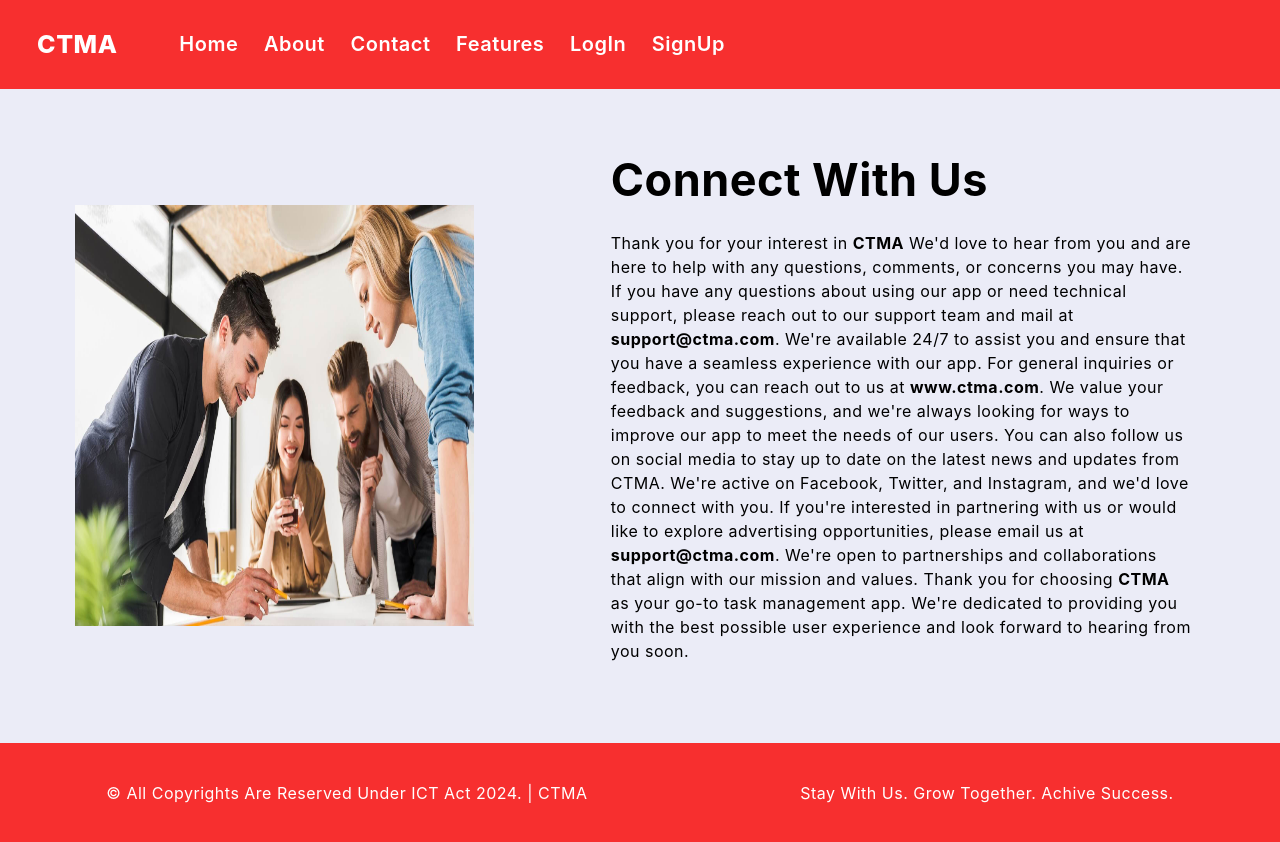
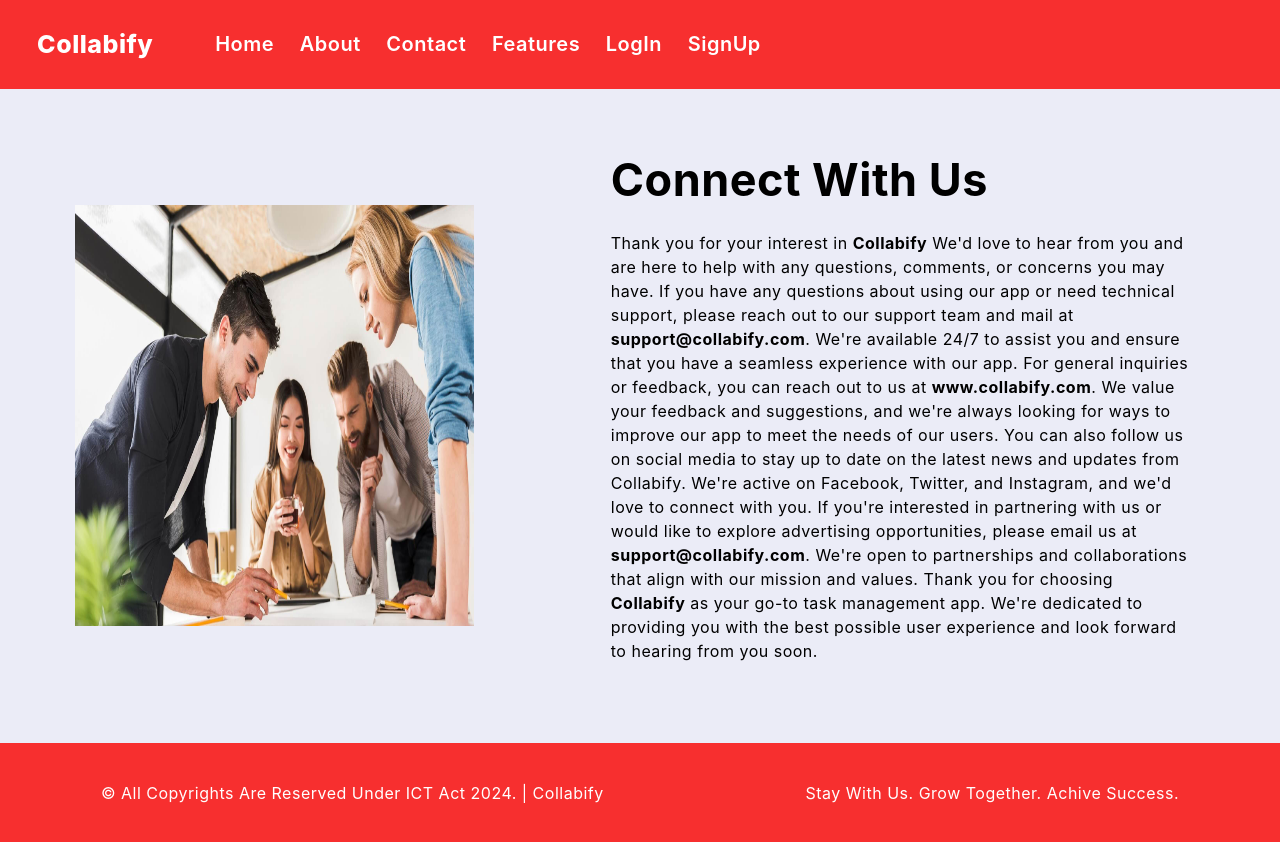
Before and after one commit to AntoAhamed/Collaborative-Task-Management-App, a React (Create React App) app: page /contact in a window 1280 px wide. Shown: the top 842 px of the page. Built offline with nearby package versions, Linux system fonts and the light colour scheme.

Commit message:
app name changed

```diff
--- a/public/index.html
+++ b/public/index.html
@@ -22,7 +22,7 @@
       work correctly both with client-side routing and a non-root public URL.
       Learn how to configure a non-root public URL by running `npm run build`.
     -->
-  <title>CTMA - Colleborative Task Management System</title>
+  <title>Collabify - Colleborative Task Management System</title>
   <link href="https://cdn.jsdelivr.net/npm/bootstrap@5.3.1/dist/css/bootstrap.min.css" rel="stylesheet"
     integrity="sha384-4bw+/aepP/YC94hEpVNVgiZdgIC5+VKNBQNGCHeKRQN+PtmoHDEXuppvnDJzQIu9" crossorigin="anonymous">
 </head>
--- a/src/Components/About.js
+++ b/src/Components/About.js
@@ -9,16 +9,16 @@ function About() {
           <h1 className='mb-4' style={{ fontSize: '45px', fontWeight: '700' }}>About Us</h1>
           <div>
             <p>
-              Welcome to <strong>CTMA</strong>, a React-based note-taking application designed to help you stay organized and productive.
+              Welcome to <strong>Collabify</strong>, a React-based note-taking application designed to help you stay organized and productive.
             </p>
             <p>
-              At <strong>CTMA</strong>, we understand that task management is very important in our professional life. Whether you're a student, a professional, or just someone who likes to keep things organized, having a reliable and user-friendly task management app can make all the difference.
+              At <strong>Collabify</strong>, we understand that task management is very important in our professional life. Whether you're a student, a professional, or just someone who likes to keep things organized, having a reliable and user-friendly task management app can make all the difference.
               Our team is made up of experienced developers and designers who are passionate about creating high-quality applications that meet the needs of our users. We're dedicated to delivering a seamless and intuitive experience that makes it easy to manage tasks anytime, anywhere.
-              We take pride in our commitment to user privacy and data security. CTMA is built on a solid foundation of secure coding practices, and we continuously update our app to ensure that your data is always safe and protected.
+              We take pride in our commitment to user privacy and data security. Collabify is built on a solid foundation of secure coding practices, and we continuously update our app to ensure that your data is always safe and protected.
               Our goal is to provide you with an exceptional task management experience that helps you stay focused and productive. We welcome your feedback and suggestions and are committed to continuously improving our app to meet the needs of our users.
             </p>
             <p>
-              <strong>Thank you</strong> for choosing <strong>CTMA</strong> as your go-to task management app. We're excited to be a part of your journey towards greater productivity and organization.
+              <strong>Thank you</strong> for choosing <strong>Collabify</strong> as your go-to task management app. We're excited to be a part of your journey towards greater productivity and organization.
             </p>
           </div>
         </div>
--- a/src/Components/Contact.js
+++ b/src/Components/Contact.js
@@ -12,12 +12,12 @@ function Contact() {
           <h1 className='mb-4' style={{ fontSize: '45px', fontWeight: '700' }}>Connect With Us</h1>
           <div>
             <p>
-              Thank you for your interest in <strong>CTMA</strong> We'd love to hear from you and are here to help with any questions, comments, or concerns you may have.
-              If you have any questions about using our app or need technical support, please reach out to our support team and mail at <strong>support@ctma.com</strong>. We're available 24/7 to assist you and ensure that you have a seamless experience with our app.
-              For general inquiries or feedback, you can reach out to us at <strong>www.ctma.com</strong>. We value your feedback and suggestions, and we're always looking for ways to improve our app to meet the needs of our users.
-              You can also follow us on social media to stay up to date on the latest news and updates from CTMA. We're active on Facebook, Twitter, and Instagram, and we'd love to connect with you.
-              If you're interested in partnering with us or would like to explore advertising opportunities, please email us at <strong>support@ctma.com</strong>. We're open to partnerships and collaborations that align with our mission and values.
-              Thank you for choosing <strong>CTMA</strong> as your go-to task management app. We're dedicated to providing you with the best possible user experience and look forward to hearing from you soon.
+              Thank you for your interest in <strong>Collabify</strong> We'd love to hear from you and are here to help with any questions, comments, or concerns you may have.
+              If you have any questions about using our app or need technical support, please reach out to our support team and mail at <strong>support@collabify.com</strong>. We're available 24/7 to assist you and ensure that you have a seamless experience with our app.
+              For general inquiries or feedback, you can reach out to us at <strong>www.collabify.com</strong>. We value your feedback and suggestions, and we're always looking for ways to improve our app to meet the needs of our users.
+              You can also follow us on social media to stay up to date on the latest news and updates from Collabify. We're active on Facebook, Twitter, and Instagram, and we'd love to connect with you.
+              If you're interested in partnering with us or would like to explore advertising opportunities, please email us at <strong>support@collabify.com</strong>. We're open to partnerships and collaborations that align with our mission and values.
+              Thank you for choosing <strong>Collabify</strong> as your go-to task management app. We're dedicated to providing you with the best possible user experience and look forward to hearing from you soon.
             </p>
           </div>
         </div>
--- a/src/Components/Footer.js
+++ b/src/Components/Footer.js
@@ -3,7 +3,7 @@ import React from 'react'
 function Footer() {
     return (
         <div id='footer' className='d-flex justify-content-around'>
-            <p className='mx-2'>&copy; All Copyrights Are Reserved Under ICT Act 2024. | CTMA</p>
+            <p className='mx-2'>&copy; All Copyrights Are Reserved Under ICT Act 2024. | Collabify</p>
             <p className='mx-2'>Stay With Us. Grow Together. Achive Success.</p>
         </div>
     )
--- a/src/Components/Home.js
+++ b/src/Components/Home.js
@@ -13,7 +13,7 @@ function Home() {
       <div className=''>
         <img src={cover} alt='...' height={'500px'} width={'100%'} style={{ position: 'absolute', zIndex: '-1', opacity: '0.7' }} />
         <div className='text-center' style={{ padding: '15% 2%', color: 'black', opacity: '0.9' }}>
-          <h1 style={{ fontSize: '75px', fontWeight: '800', backgroundColor: 'wheat' }}>Welcome To CTMA</h1>
+          <h1 style={{ fontSize: '75px', fontWeight: '800', backgroundColor: 'wheat' }}>Welcome To Collabify</h1>
           <p style={{ fontSize: '25px', fontWeight: '600', backgroundColor: 'wheat' }}>A collaborative task management system to manage team works and achive success together.</p>
         </div>
       </div>
@@ -36,7 +36,7 @@ function Home() {
             <h1 style={{ fontSize: '45px', fontWeight: '700' }}>About Us</h1>
             <div>
               <p>
-                Welcome to <strong>CTMA</strong>, a React-based note-taking application designed to help you stay organized and productive.
+                Welcome to <strong>Collabify</strong>, a React-based note-taking application designed to help you stay organized and productive.
                 Our team is made up of experienced developers and designers who are passionate about creating high-quality applications that meet the needs of our users.
                 We're dedicated to delivering a seamless and intuitive experience that makes it easy to manage tasks anytime, anywhere.
               </p>
@@ -99,8 +99,8 @@ function Home() {
             <h1 style={{ fontSize: '45px', fontWeight: '700' }}>Connect With Us</h1>
             <div>
               <p>
-                Thank you for your interest in <strong>CTMA</strong> We'd love to hear from you and are here to help with any questions, comments, or concerns you may have.
-                If you have any questions about using our app or need technical support, please reach out to our support team and mail at <strong>support@ctma.com</strong>.
+                Thank you for your interest in <strong>Collabify</strong> We'd love to hear from you and are here to help with any questions, comments, or concerns you may have.
+                If you have any questions about using our app or need technical support, please reach out to our support team and mail at <strong>support@collabify.com</strong>.
                 We're available 24/7 to assist you and ensure that you have a seamless experience with our app.
               </p>
             </div>
--- a/src/Components/Navbar.js
+++ b/src/Components/Navbar.js
@@ -19,7 +19,7 @@ function Navbar(props) {
         <>
             <nav className="navbar navbar-expand-lg">
                 <div className="container-fluid">
-                    <Link className="navbar-brand">CTMA</Link>
+                    <Link className="navbar-brand">Collabify</Link>
                     <button className="navbar-toggler" type="button" data-bs-toggle="collapse" data-bs-target="#navbarSupportedContent" aria-controls="navbarSupportedContent" aria-expanded="false" aria-label="Toggle navigation">
                         <span className="navbar-toggler-icon"></span>
                     </button>
```
